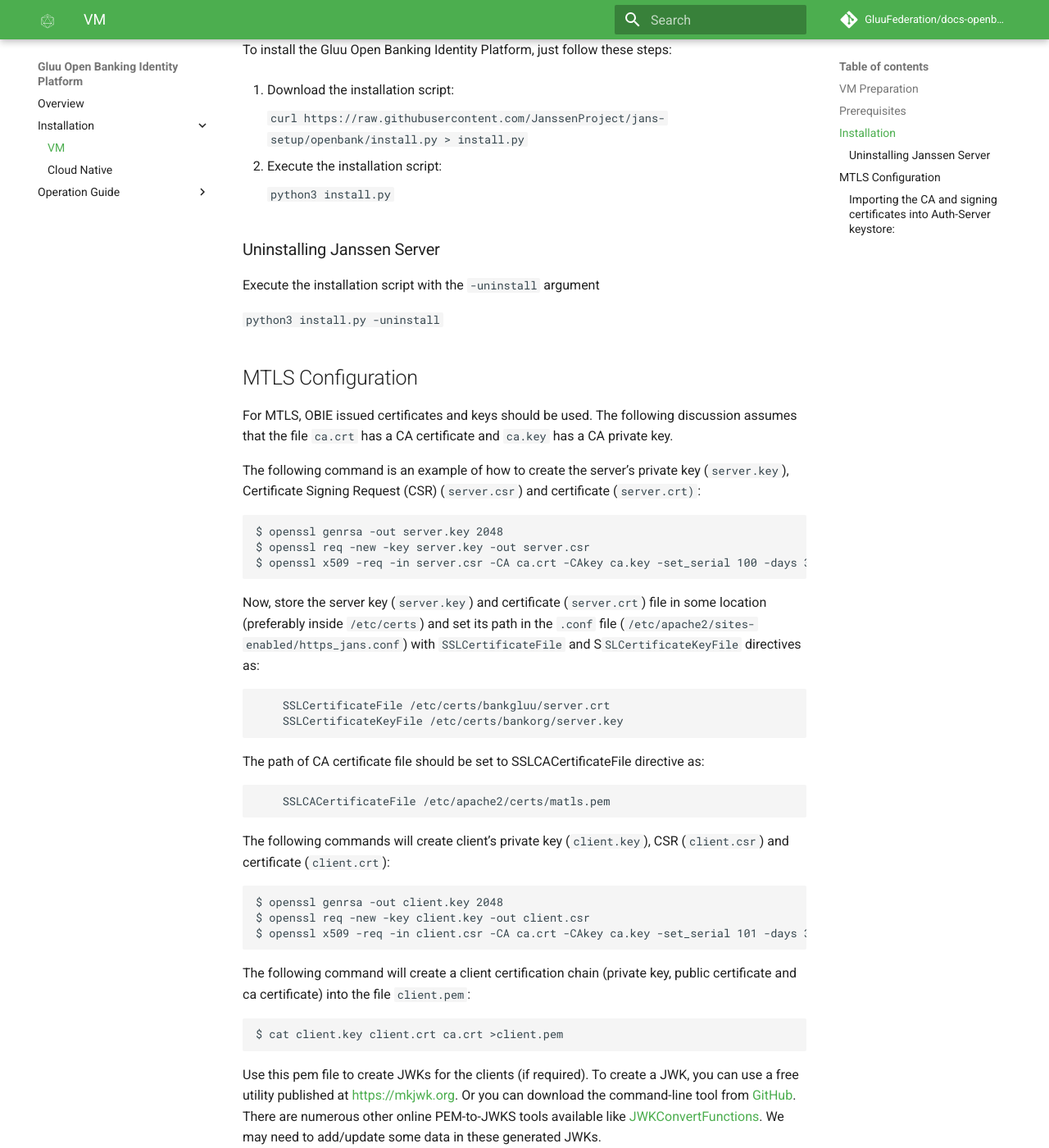
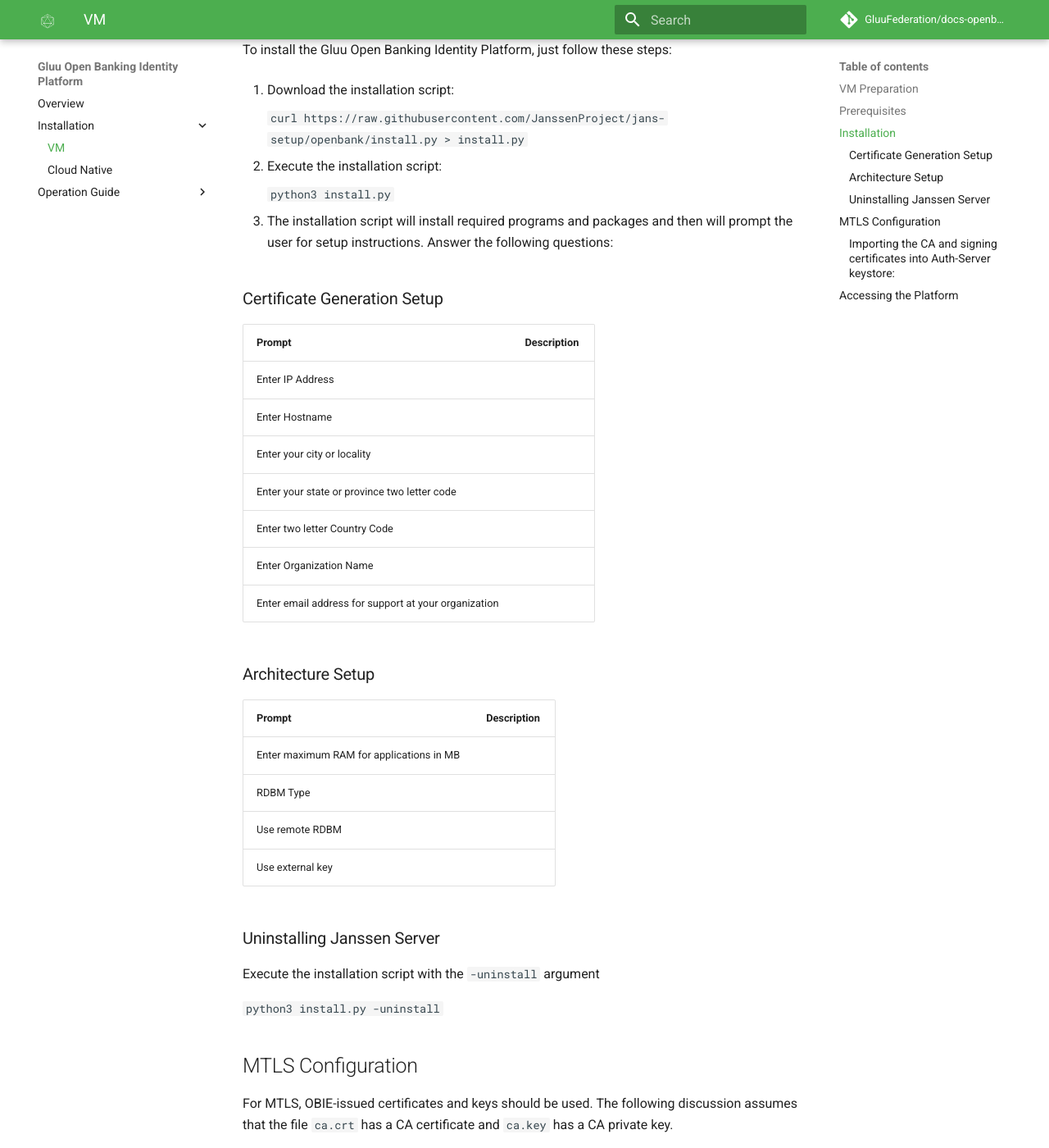
Before and after one commit to GluuFederation/docs-openbanking-prod, an MkDocs documentation site: the page built from docs/source/install-vm.md, in a window 1280 px wide and 1400 px high, scrolled down 1068 px. Shown: the whole window at 82% size. Built offline with MkDocs 1.6.1 and Material for MkDocs 9.7.7, drawn with Linux system fonts in a browser that asks for light colours; comment, search, counter and statistics services are not loaded; some of the changed text lies outside the part shown.

Commit message:
Added first set of prompts

````diff
--- a/docs/source/install-vm.md
+++ b/docs/source/install-vm.md
@@ -41,6 +41,28 @@ To install the Gluu Open Banking Identity Platform, just follow these steps:
 
     `python3 install.py`
 
+1. The installation script will install required programs and packages and then will prompt the user for setup instructions. Answer the following questions:
+
+### Certificate Generation Setup
+
+| Prompt | Description |
+| ------ | ----------- |
+| Enter IP Address |  |
+| Enter Hostname | |
+| Enter your city or locality | |
+| Enter your state or province two letter code | |
+| Enter two letter Country Code | |
+| Enter Organization Name | |
+| Enter email address for support at your organization | |
+
+### Architecture Setup
+
+| Prompt | Description |
+| ---- | --------- |
+| Enter maximum RAM for applications in MB | |
+| RDBM Type | |
+| Use remote RDBM | |
+| Use external key | |
 
 
 ### Uninstalling Janssen Server
@@ -52,7 +74,7 @@ Execute the installation script with the `-uninstall` argument
 
 ## MTLS Configuration
 
-For MTLS, OBIE issued certificates and keys should be used. The following discussion assumes that the file `ca.crt` has a CA certificate and `ca.key` has a CA private key.
+For MTLS, OBIE-issued certificates and keys should be used. The following discussion assumes that the file `ca.crt` has a CA certificate and `ca.key` has a CA private key.
 
 The following command is an example of how to create the server’s private key (`server.key`), Certificate Signing Request (CSR) (`server.csr`) and certificate (`server.crt)`:
 
@@ -103,3 +125,5 @@ The command line utility keytool is installed with JDK, it can be used to import
 
 ./keytool -importkeystore -srckeystore /path/to/file/filename.jks -srcstoretype JKS -destkeystore /opt/jre/lib/security/cacerts -deststoretype JKS
 ```
+
+## Accessing the Platform
````
